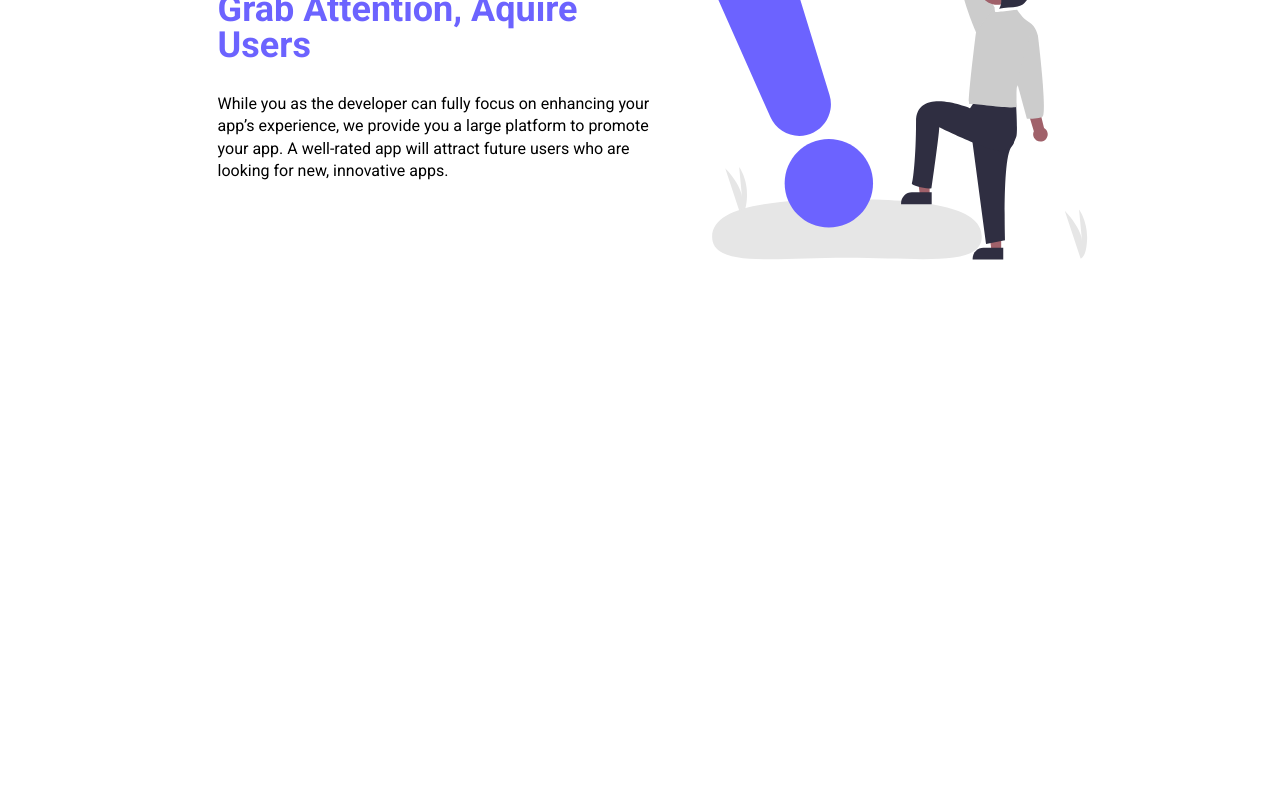
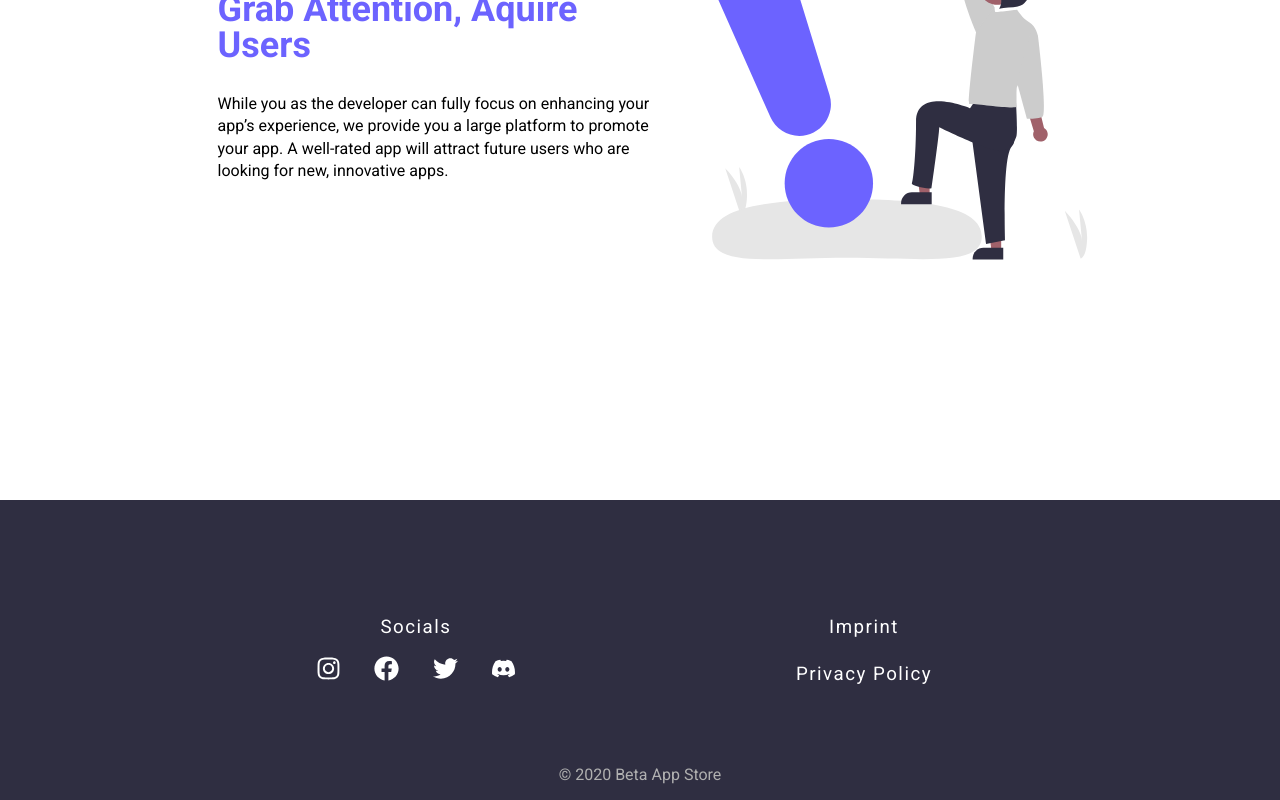
Before and after one commit to floriankulig/testiply, a Next.js app: page / in a window 1280 px wide. Shown: the part 2289-3089 px from the top of the page. Before the commit the page ends 2629 px from the top, so only its background shows below. Built offline with nearby package versions, Linux system fonts and the light colour scheme.

Commit message:
Finished Landingpage by adding Footer

```diff
--- /dev/null
+++ b/src/components/InfoFooter.tsx
@@ -0,0 +1,123 @@
+import styled from "styled-components"
+import { FaInstagram, FaTwitter, FaFacebook, FaDiscord } from "react-icons/fa"
+
+
+const StyledFooter = styled.footer`
+    width: 100%;
+    background-color: #2F2E41;
+    align-items: center;
+    bottom: 0;
+    height: 425px;
+    margin-top: 15em;
+    color: #ffffff;
+
+    @media (min-width: 721px){
+        height: 300px;
+    }
+
+    p {
+        text-align: center;
+        width: 100%;
+        color: #b0b0b0;
+        transform: translateY(200%);
+    }
+`;
+
+const FooterContentGrid = styled.div`
+    padding-top: 100px;
+    display: flex;
+    flex-direction: column;
+    justify-content: space-around;
+    h3 {
+        font-weight:300;
+        margin-bottom: 1.5em;
+
+        &:last-of-type {
+            margin-bottom: 1em;
+        }
+    }
+
+    @media (min-width: 721px){
+        flex-direction: row;
+    }
+`
+
+const Socials = styled.div`
+    text-align: center;
+    letter-spacing: 1.5px;
+    width: 200px;
+    margin: 0 auto;
+
+    @media (min-width: 721px){
+        margin: 0;
+    }
+
+
+    .social-icons {
+        display: flex;
+        justify-content: space-between;
+        align-items: center;
+
+        a {
+            color: #ffffff;
+            transition: color .2s ease;
+            &:hover{
+                color: #bebebe;
+            }
+            svg{
+                width: 25px;
+                height: 25px;
+            }
+        }
+    }
+`
+
+const Policies = styled.div`
+    text-align: center;
+    letter-spacing: 1.5px;
+    width: 200px;
+    margin: 0 auto;
+    margin-top: 2em;
+    @media (min-width: 721px){
+        margin: 0 ;
+    }
+`
+
+export const InfoFooter: React.FC = () => {
+    return (
+        <StyledFooter>
+            <div className="container">
+                <FooterContentGrid>
+                    <Socials>
+                        <h3>
+                            Socials
+                        </h3>
+                        <div className="social-icons">
+                            <a href="https://www.instagram.com/betappstore/" target="_blank" rel="noopener noreferrer">
+                                <FaInstagram />
+                            </a>
+                            <a href="https://www.facebook.com/betaappstoree" target="_blank" rel="noopener noreferrer">
+                                <FaFacebook />
+                            </a>
+                            <a href="https://twitter.com/betaAppStoree" target="_blank" rel="noopener noreferrer">
+                                <FaTwitter />
+                            </a>
+                            <a href="https://discord.com/invite/fHNhAM" target="_blank" rel="noopener noreferrer">
+                                <FaDiscord />
+                            </a>
+                        </div>
+                    </Socials>
+                    <Policies>
+                        <h3>
+                            Imprint
+                        </h3>
+                        <h3>
+                            Privacy Policy
+                        </h3>
+                    </Policies>
+                </FooterContentGrid>
+                <p>© {new Date().getFullYear()} Beta App Store</p>
+            </div>
+        </StyledFooter >
+    )
+}
--- a/src/pages/index.tsx
+++ b/src/pages/index.tsx
@@ -12,7 +12,7 @@ const Home: React.FC = () => {
       <Hero />
       <Features />
       <Benefits />
-      {/*<Footer></Footer> */}
+      <Footer></Footer>
     </div>
   )
 }
```
